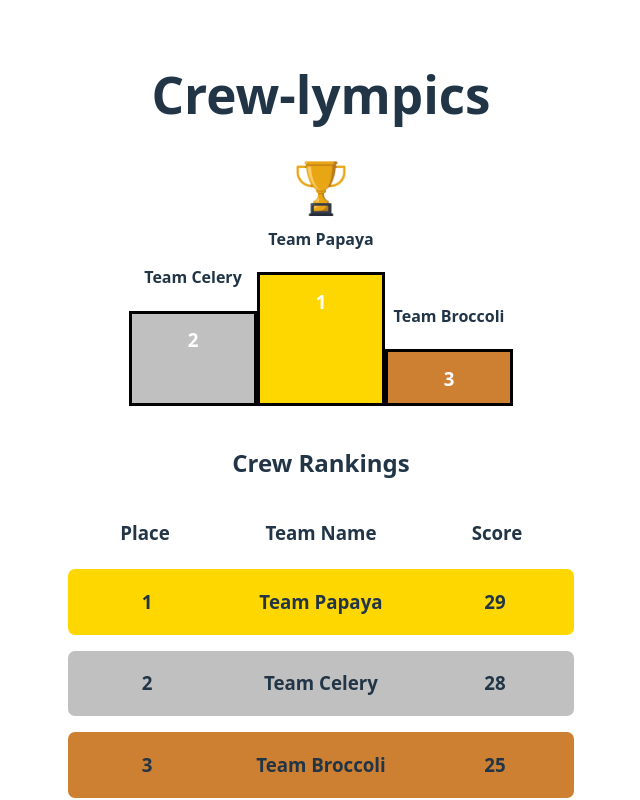
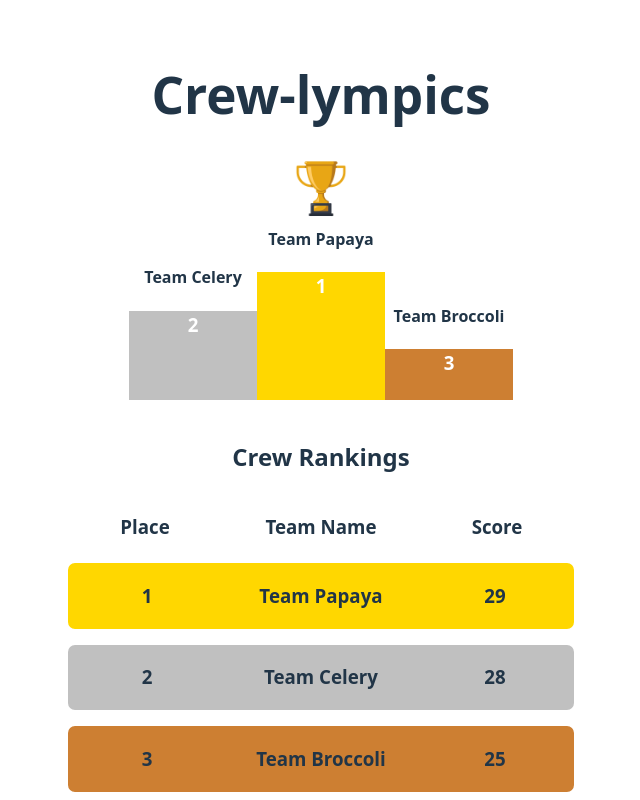
Before and after one commit to mathewacarter29/crewlympics, a React (Vite) app: page / in a window 1280 px wide. Shown: the top 800 px of the page, without its empty margins (319-959 px from the left). Built offline with nearby package versions, Linux system fonts and the light colour scheme.

Commit message:
remove podium border

```diff
--- a/src/components/Podium/Podium.module.css
+++ b/src/components/Podium/Podium.module.css
@@ -19,22 +19,16 @@
   height: 10vw;
   min-height: 100px;
   background-color: gold;
-  border: solid;
-  border-color: black;
 }
 
 .second {
   height: 7vw;
   min-height: 70px;
   background-color: silver;
-  border: solid;
-  border-color: black;
 }
 
 .third {
   height: 4vw;
   min-height: 40px;
   background-color: #cd7f32;
-  border: solid;
-  border-color: black;
 }
```
